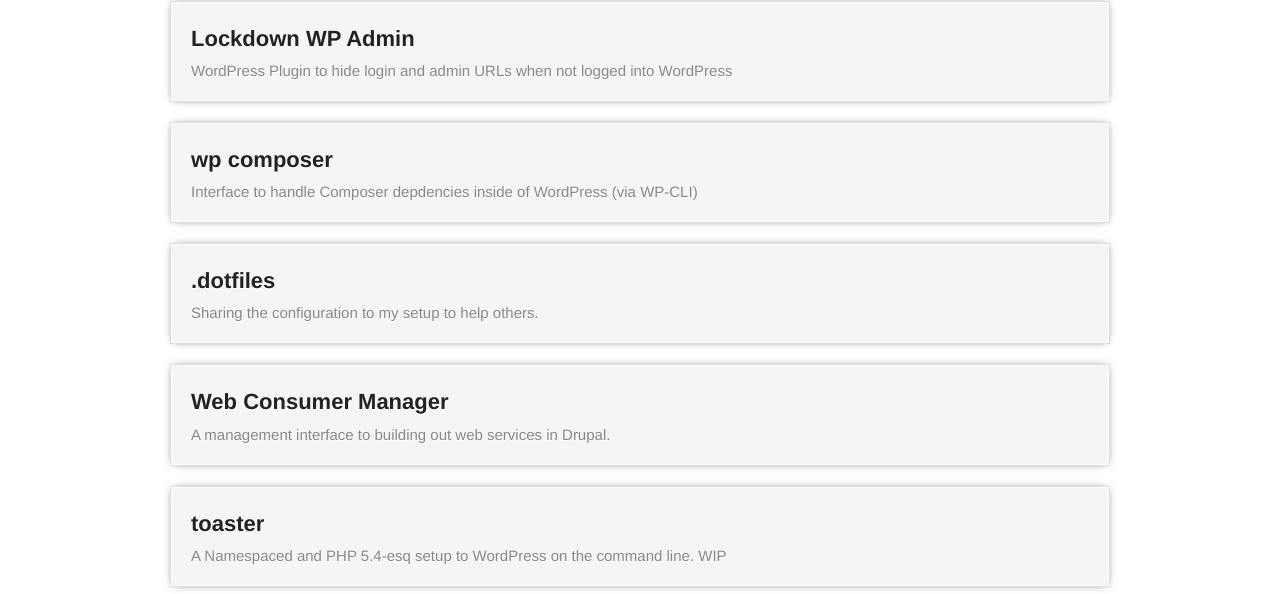
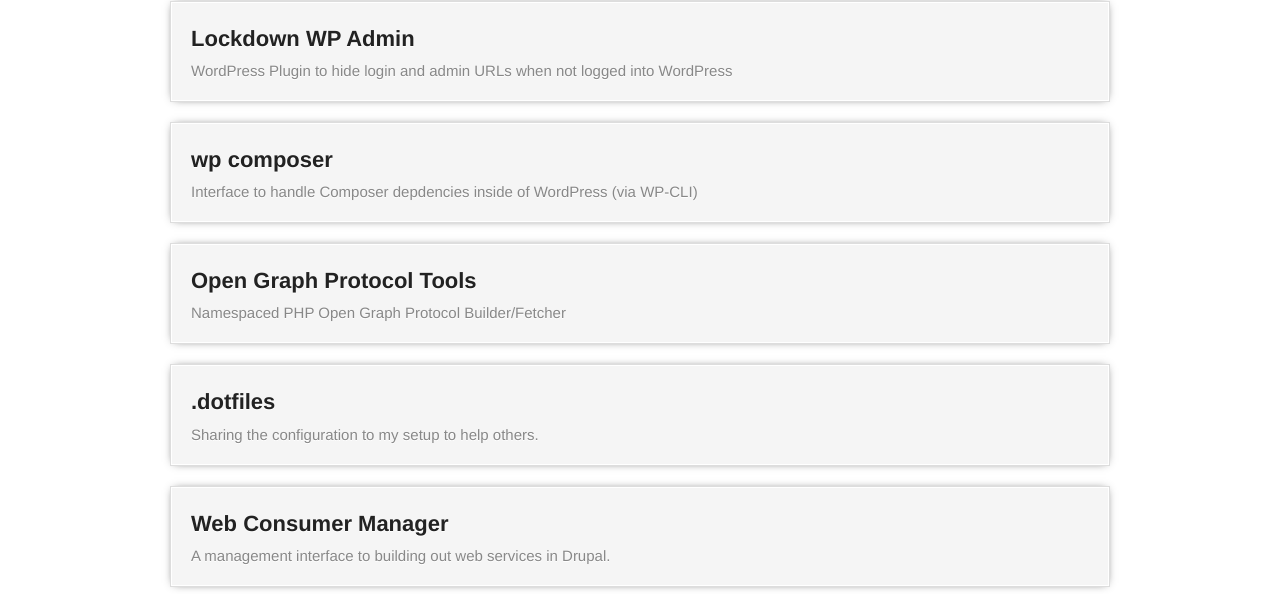
Before and after one commit to srtfisher/srtfisher.github.com, a plain HTML site: page index.html in a window 1280 px wide. Shown: the part 206-800 px from the top of the page. Drawn offline with Linux system fonts and the light colour scheme.

Commit message:
Update index.html

```diff
--- a/index.html
+++ b/index.html
@@ -46,6 +46,12 @@
 			<div class="project">
 				<h3>wp composer</h3>
 				<p>Interface to handle Composer depdencies inside of WordPress (via WP-CLI)</p>
+			</div>
+		</a>
+		<a href="https://github.com/srtfisher/open-graph-protocol-tools">
+			<div class="project">
+				<h3>Open Graph Protocol Tools</h3>
+				<p>Namespaced PHP Open Graph Protocol Builder/Fetcher</p>
 			</div>
 		</a>
 		<a href="https://github.com/srtfisher/dotfiles">
```
